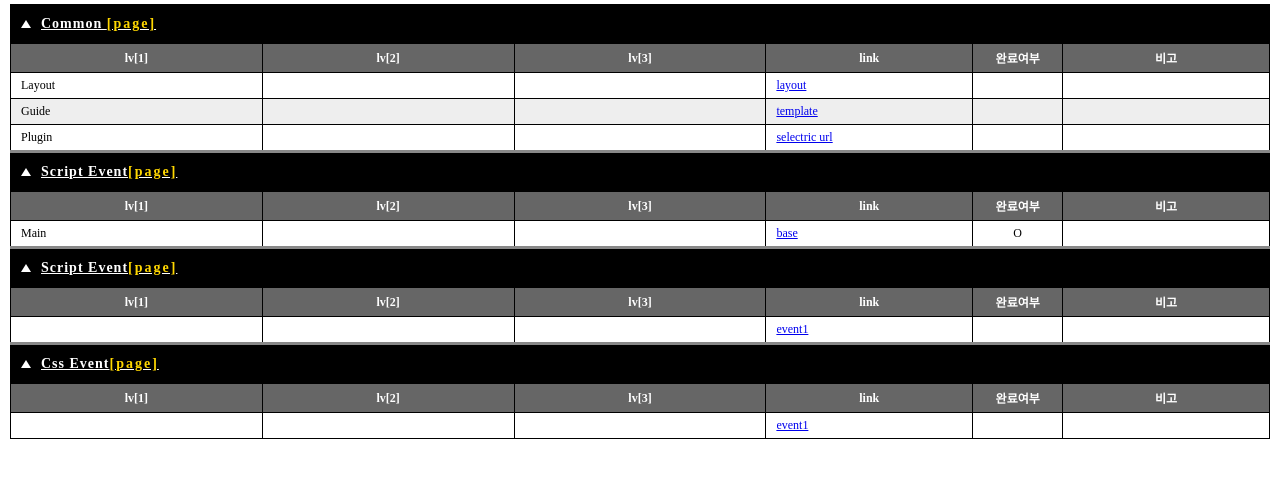
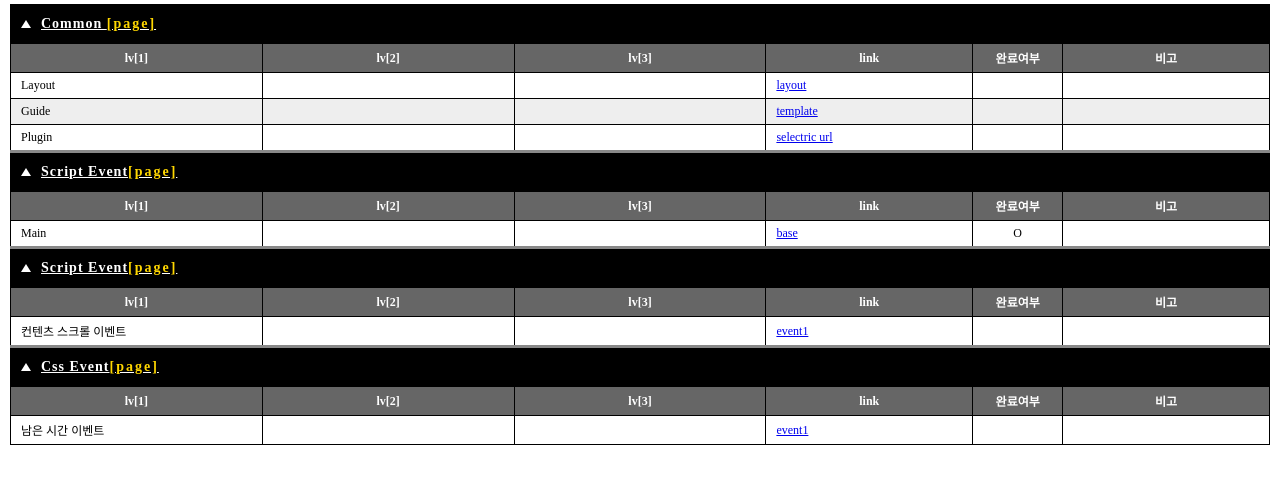
Before and after one commit to kim-j-s/events, a website: page src/index.html in a window 1280 px wide. Shown: the part 56-540 px from the top of the page. Drawn offline with Linux system fonts and the light colour scheme.

Commit message:
이벤트

```diff
--- a/src/index.html
+++ b/src/index.html
@@ -306,7 +306,7 @@
                 </thead>
                 <tbody>
                     <tr>
-                        <td></td>
+                        <td>컨텐츠 스크롤 이벤트</td>
                         <td></td>
                         <td></td>
                         <td class="link"><a href="html/script/event1.html" target="_blank">event1</a></td>
@@ -332,7 +332,7 @@
                 </thead>
                 <tbody>
                     <tr>
-                        <td></td>
+                        <td>남은 시간 이벤트</td>
                         <td></td>
                         <td></td>
                         <td class="link"><a href="html/css/event1.html" target="_blank">event1</a></td>
```
Also changed, not shown: src/html/css/event1.html (+1 -1 lines), dist/html/css/event1.html, dist/index.html.
